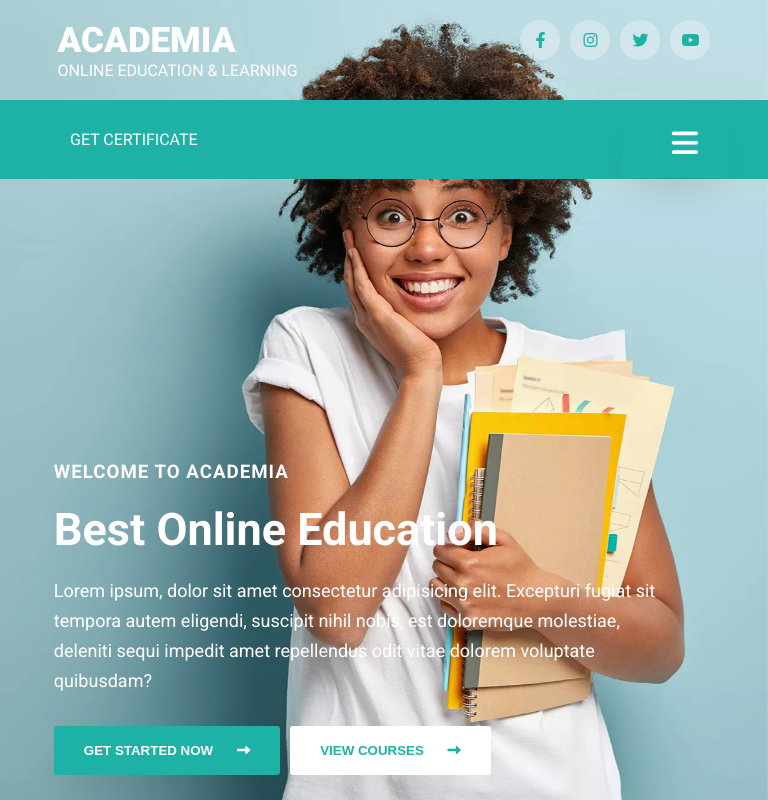
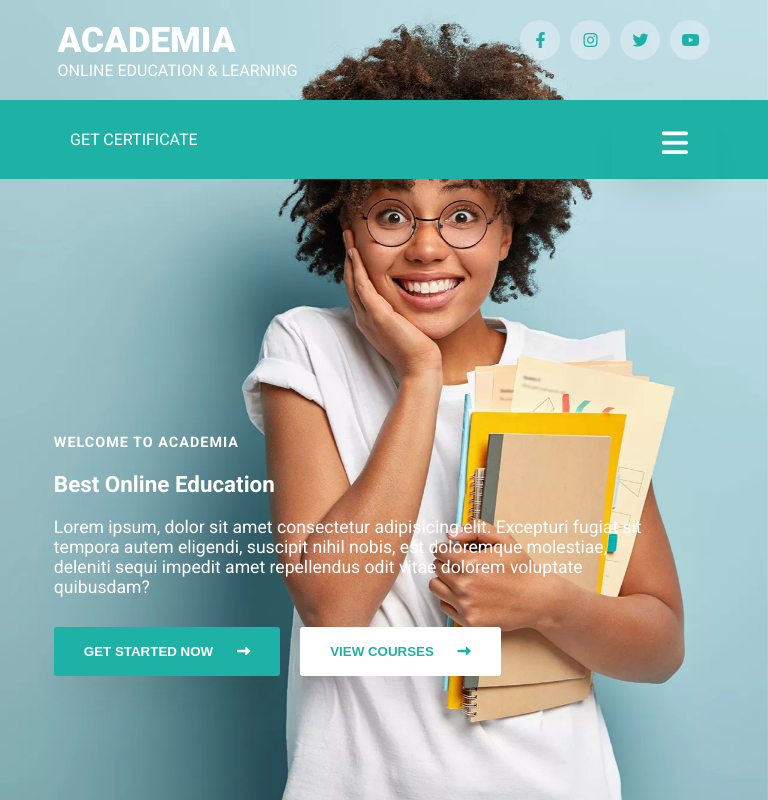
Before and after one commit to FawwazKautsar24/Educational-Website-Design-with-ReactJS, a React (Create React App) app: page / in a window 768 px wide. Built offline with nearby package versions, Linux system fonts and the light colour scheme.

Commit message:
Memperbaiki responsifitas

```diff
--- a/src/App.css
+++ b/src/App.css
@@ -51,7 +51,7 @@ li{
 
 button{
   padding: 17px 30px;
-  margin: 30px 10px 0 0;
+  margin: 30px 20px 0 0;
   background-color: #fff;
   color: #1eb2a6;
   border: none;
--- a/src/components/home/hero/hero.css
+++ b/src/components/home/hero/hero.css
@@ -25,7 +25,7 @@ button i{
 
 .hero #heading{
     text-align: left;
-    margin-top: 10vw;
+    margin-top: 100px;
     padding: 0;
 }
 .hero #heading h3{
@@ -42,7 +42,42 @@ button i{
         padding-top: 50%;
         min-height: 80vh;
     }
+    .hero #heading h1{
+        font-size: 140%;
+        font-weight: bold;
+    }
+    .hero #heading h3{
+        font-size: 90%;
+    }
+    .hero .container p{
+        font-size: 110%;
+        line-height: 20px;
+    }
     .hero .row{
         width: 100%;
     }
+    button{
+        padding: 11px 20px;
+        margin: 15px 15px 0 0;
+    }
 }
+
+@media screen and (min-width: 480px){
+    .hero #heading{
+        margin-top: -35px;
+    }
+}
+@media screen and (min-width: 640px){
+    .hero #heading{
+        margin-top: -100px;
+    }
+}
+@media screen and (min-width: 768px){
+    .hero #heading{
+        margin-top: 50px;
+    }
+    button{
+        padding: 17px 30px;
+        margin: 30px 20px 0 0;
+    }
+}
```
